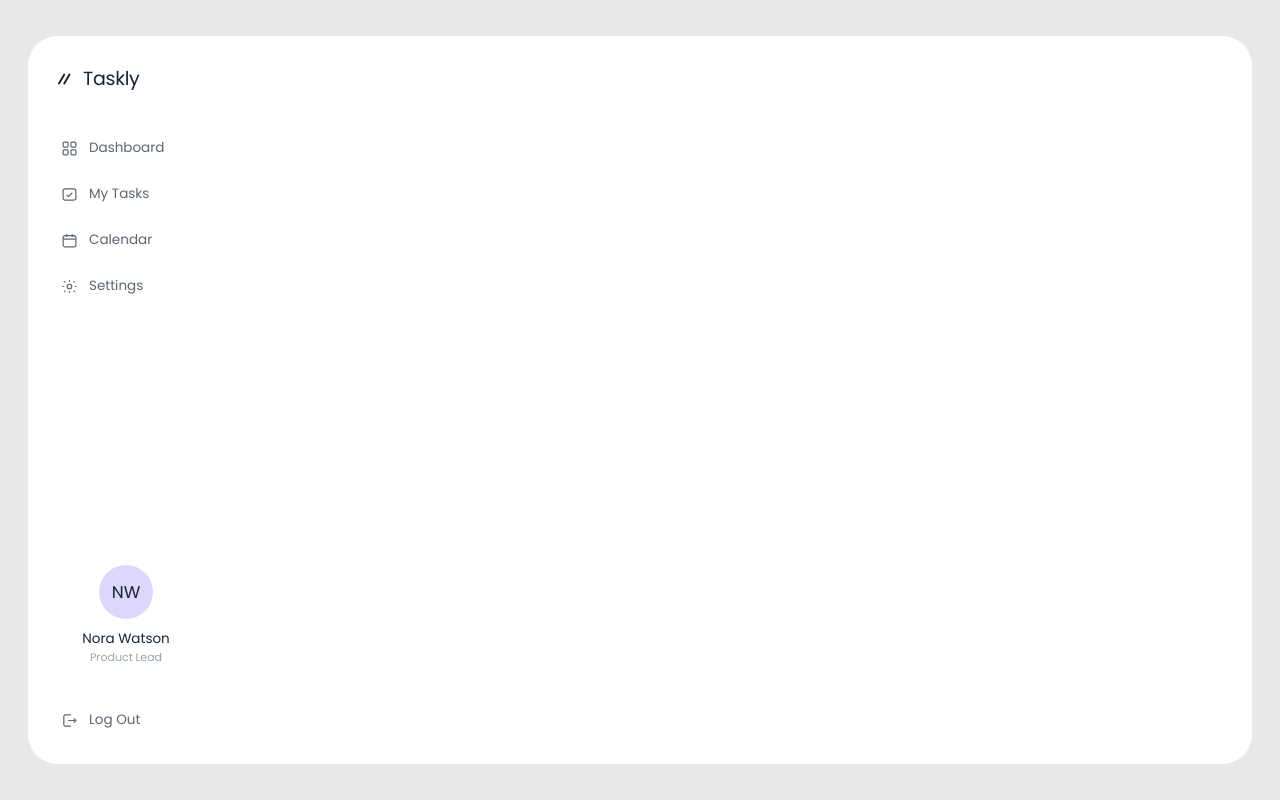
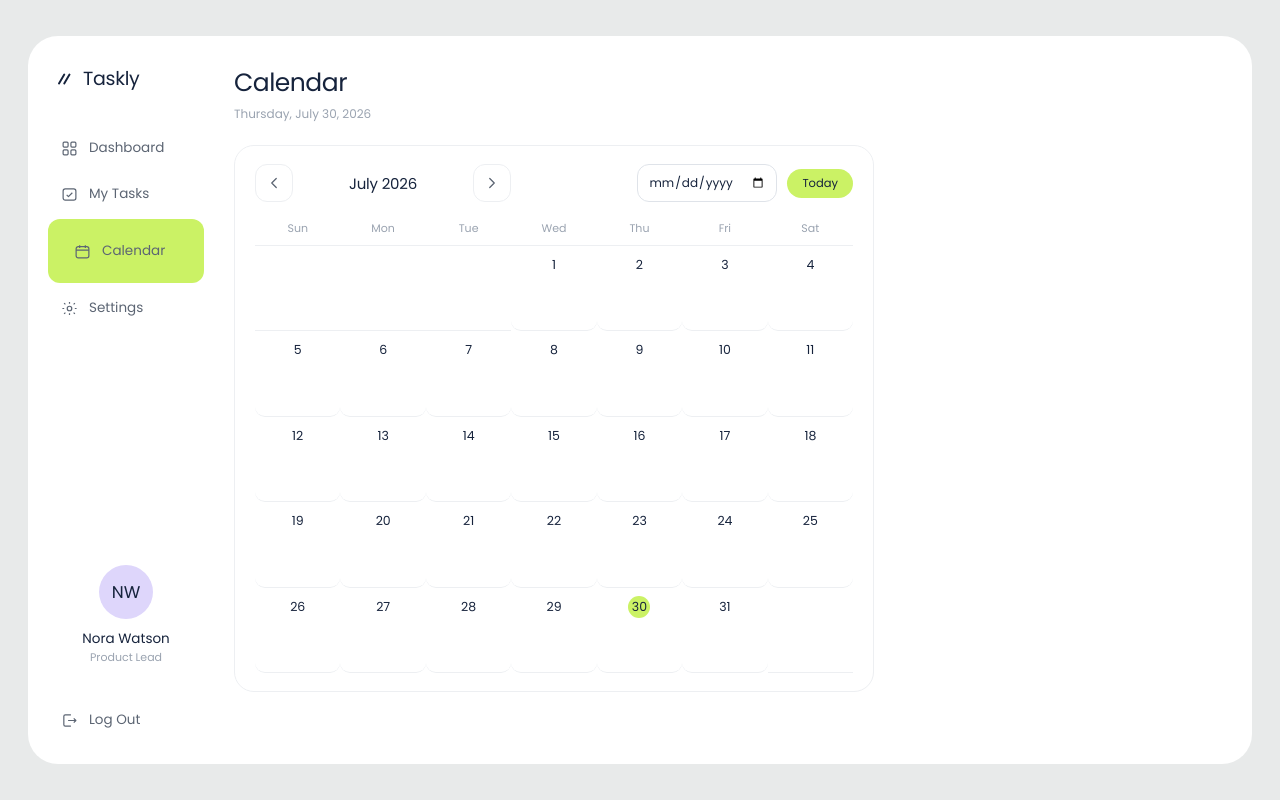
Before and after one commit to serdeljac/TaskApp_Self, a React (Vite) app: page /calendar in a window 1280 px wide. Built offline with nearby package versions, Linux system fonts and the light colour scheme.

Commit message:
Calendar is functional

```diff
--- a/src/App.css
+++ b/src/App.css
@@ -1,8 +1,16 @@
 /*
- * STEP 07 — no new styling. The Dashboard stat cards became functional purely
- * in Dashboard.tsx; `.stat-note-up` was deleted here because computing a real
- * percentage removed the last thing that used it — a hand-written "up" colour
- * for a trend the app has no data to back.
+ * STEP 10 — day cells redesigned to hold a number AND a row of task dots.
+ *
+ * `.calendar-day` switched from centring everything to a column with
+ * `justify-content: space-between`: the number is pinned to the top, the dots
+ * row to the bottom, and that holds regardless of how many dots a day has
+ * because the dots row is always present in the markup (see Calendar.tsx).
+ *
+ * `.calendar-day-today` used to fill the whole square with lime — now that the
+ * square also holds dots, that would wash them out, so the fill moved onto
+ * `.calendar-day-number` alone. `.calendar-day-selected` still rings the whole
+ * cell; it marks a different thing (which cell is picked) and reads fine
+ * surrounding everything, dots included.
  */
 
 :root {
@@ -1023,6 +1031,141 @@
   background: #f5f6f8;
 }
 
+/* ---------- calendar ---------- */
+
+.calendar-card {
+  max-width: 640px;
+}
+
+.calendar-nav {
+  display: flex;
+  align-items: center;
+  gap: 14px;
+}
+
+.calendar-title {
+  min-width: 152px;
+  text-align: center;
+  margin: 0;
+}
+
+.calendar-controls {
+  display: flex;
+  align-items: center;
+  gap: 10px;
+}
+
+.calendar-date-input {
+  padding: 8px 10px;
+  border: 1px solid #dfe3e9;
+  border-radius: var(--r-sm);
+  background: var(--surface);
+  font-size: 12px;
+  color: var(--ink);
+}
+
+.calendar-date-input:focus-visible {
+  outline: none;
+  border-color: var(--ink);
+}
+
+.calendar-weekdays {
+  display: grid;
+  grid-template-columns: repeat(7, 1fr);
+  margin-top: 18px;
+  padding-bottom: 8px;
+  border-bottom: 1px solid var(--line);
+}
+
+.calendar-weekdays span {
+  text-align: center;
+  font-size: 11px;
+  font-weight: 600;
+  color: var(--ink-3);
+}
+
+.calendar-grid {
+  display: grid;
+  grid-template-columns: repeat(7, 1fr);
+}
+
+.calendar-day {
+  position: relative;
+  width: 100%;
+  display: flex;
+  flex-direction: column;
+  align-items: center;
+  justify-content: space-between;
+  aspect-ratio: 1;
+  padding: 8px 4px 7px;
+  font-size: 13px;
+  color: var(--ink);
+  border-bottom: 1px solid var(--line);
+}
+
+button.calendar-day {
+  border-radius: 10px;
+}
+
+button.calendar-day:hover {
+  background: #f5f6f8;
+}
+
+button.calendar-day:focus-visible {
+  outline: 2px solid var(--ink);
+  outline-offset: -2px;
+}
+
+.calendar-day.empty {
+  color: transparent;
+}
+
+.calendar-day-number {
+  display: flex;
+  align-items: center;
+  justify-content: center;
+  width: 22px;
+  height: 22px;
+  border-radius: 50%;
+  font-size: 12.5px;
+  line-height: 1;
+}
+
+.calendar-day-today .calendar-day-number {
+  background: var(--lime);
+  font-weight: 700;
+}
+
+.calendar-day-selected {
+  box-shadow: inset 0 0 0 1.8px var(--violet-ink);
+  border-radius: 10px;
+}
+
+.calendar-day-dots {
+  display: flex;
+  align-items: center;
+  gap: 3px;
+  height: 6px;
+}
+
+.calendar-day-dot {
+  width: 5px;
+  height: 5px;
+  border-radius: 50%;
+  flex-shrink: 0;
+}
+
+.calendar-day-dot-high   { background: var(--high-ink); }
+.calendar-day-dot-medium { background: var(--medium-ink); }
+.calendar-day-dot-low    { background: var(--low-ink); }
+
+.calendar-day-more {
+  font-size: 8px;
+  font-weight: 700;
+  line-height: 1;
+  color: var(--ink-3);
+}
+
 /* ---------- responsive ---------- */
 
 @media (max-width: 1120px) {
--- a/src/App.tsx
+++ b/src/App.tsx
@@ -7,6 +7,7 @@ import './App.css'
 import { Routes, Route, NavLink } from 'react-router-dom'
 import Dashboard from './pages/Dashboard.tsx'
 import MyTasks from './pages/MyTasks.tsx'
+import Calendar from './pages/Calendar.tsx'
 
 function App() {
   return (
@@ -41,6 +42,7 @@ function App() {
               My Tasks
             </NavLink>
 
+            <NavLink to="/calendar" className="nav-item">
               <button type="button" className="nav-item">
                 <svg viewBox="0 0 24 24" className="nav-icon" aria-hidden="true">
                   <rect x="3" y="5" width="18" height="16" rx="3" />
@@ -48,6 +50,7 @@ function App() {
                 </svg>
                 Calendar
               </button>
+            </NavLink>
 
             <button type="button" className="nav-item">
               <svg viewBox="0 0 24 24" className="nav-icon" aria-hidden="true">
@@ -76,6 +79,7 @@ function App() {
           <Routes>
             <Route path="/" element={<Dashboard />} />
             <Route path="/tasks" element={<MyTasks />} />
+            <Route path="/calendar" element={<Calendar />} />
           </Routes>
         </main>
       </div>
--- /dev/null
+++ b/src/pages/Calendar.tsx
@@ -0,0 +1,186 @@
+import { useState } from 'react'
+import type { ChangeEvent } from 'react'
+import { loadTasks, parseDueDate, toDateKey } from '../lib/tasks.ts'
+import type { Priority, Task } from '../lib/tasks.ts'
+
+const WEEKDAY_LABELS = ['Sun', 'Mon', 'Tue', 'Wed', 'Thu', 'Fri', 'Sat']
+const PRIORITY_RANK: Record<Priority, number> = { high: 0, medium: 1, low: 2 }
+const MAX_DOTS = 3
+
+function startOfMonth(date: Date): Date {
+  return new Date(date.getFullYear(), date.getMonth(), 1)
+}
+
+type GridCell = {
+  date: Date
+  inCurrentMonth: boolean
+}
+
+function buildMonthGrid(viewDate: Date): GridCell[] {
+  const year = viewDate.getFullYear()
+  const month = viewDate.getMonth()
+  const firstWeekday = new Date(year, month, 1).getDay()
+  const daysInMonth = new Date(year, month + 1, 0).getDate()
+  const totalCells = Math.ceil((firstWeekday + daysInMonth) / 7) * 7
+
+  const cells: GridCell[] = []
+  for (let i = 0; i < totalCells; i++) {
+    const dayOffset = i - firstWeekday + 1
+    cells.push({
+      date: new Date(year, month, dayOffset),
+      inCurrentMonth: dayOffset >= 1 && dayOffset <= daysInMonth,
+    })
+  }
+  return cells
+}
+
+function groupTasksByDate(tasks: Task[]): Map<string, Task[]> {
+  const byDate = new Map<string, Task[]>()
+  for (const task of tasks) {
+    const existing = byDate.get(task.due)
+    if (existing) existing.push(task)
+    else byDate.set(task.due, [task])
+  }
+  for (const list of byDate.values()) {
+    list.sort((a, b) => PRIORITY_RANK[a.priority] - PRIORITY_RANK[b.priority])
+  }
+  return byDate
+}
+
+function Calendar() {
+  const [viewDate, setViewDate] = useState(() => startOfMonth(new Date()))
+  const [selectedDate, setSelectedDate] = useState<Date | null>(null)
+
+  const today = new Date()
+  const todayKey = toDateKey(today)
+  const selectedKey = selectedDate ? toDateKey(selectedDate) : null
+  const tasksByDate = groupTasksByDate(loadTasks())
+
+  function goToMonth(delta: number) {
+    setViewDate((current) => new Date(current.getFullYear(), current.getMonth() + delta, 1))
+  }
+
+  function goToday() {
+    setViewDate(startOfMonth(new Date()))
+    setSelectedDate(null)
+  }
+
+  function selectDay(date: Date) {
+    setSelectedDate(date)
+  }
+
+  function handleDatePicked(event: ChangeEvent<HTMLInputElement>) {
+    const value = event.target.value
+    if (!value) {
+      setSelectedDate(null)
+      return
+    }
+    const picked = parseDueDate(value)
+    setSelectedDate(picked)
+    setViewDate(startOfMonth(picked))
+  }
+
+  const monthLabel = viewDate.toLocaleDateString(undefined, { month: 'long', year: 'numeric' })
+  const todayLabel = today.toLocaleDateString(undefined, {
+    weekday: 'long',
+    day: 'numeric',
+    month: 'long',
+    year: 'numeric',
+  })
+  const cells = buildMonthGrid(viewDate)
+
+  return (
+    <>
+      <header className="topbar">
+        <div>
+          <h1 className="page-title">Calendar</h1>
+          <p className="page-date">{todayLabel}</p>
+        </div>
+      </header>
+
+      <section className="card calendar-card">
+        <div className="card-head">
+          <div className="calendar-nav">
+            <button type="button" className="icon-button" onClick={() => goToMonth(-1)} aria-label="Previous month">
+              <svg viewBox="0 0 24 24" aria-hidden="true">
+                <path d="M15 6l-6 6 6 6" strokeLinecap="round" strokeLinejoin="round" />
+              </svg>
+            </button>
+            <h2 className="card-title calendar-title">{monthLabel}</h2>
+            <button type="button" className="icon-button" onClick={() => goToMonth(1)} aria-label="Next month">
+              <svg viewBox="0 0 24 24" aria-hidden="true">
+                <path d="M9 6l6 6-6 6" strokeLinecap="round" strokeLinejoin="round" />
+              </svg>
+            </button>
+          </div>
+
+          <div className="calendar-controls">
+            <input
+              type="date"
+              className="calendar-date-input"
+              value={selectedKey ?? ''}
+              onChange={handleDatePicked}
+              aria-label="Jump to date"
+            />
+            <button type="button" className="pill pill-lime" onClick={goToday}>
+              Today
+            </button>
+          </div>
+        </div>
+
+        <div className="calendar-weekdays">
+          {WEEKDAY_LABELS.map((label) => (
+            <span key={label}>{label}</span>
+          ))}
+        </div>
+
+        <div className="calendar-grid">
+          {cells.map((cell) => {
+            const key = toDateKey(cell.date)
+            if (!cell.inCurrentMonth) {
+              return <span className="calendar-day empty" key={key} />
+            }
+
+            const classes = ['calendar-day']
+            if (key === todayKey) classes.push('calendar-day-today')
+            if (key === selectedKey) classes.push('calendar-day-selected')
+
+            const dayTasks = tasksByDate.get(key) ?? []
+            const shownTasks = dayTasks.slice(0, MAX_DOTS)
+            const hiddenCount = dayTasks.length - shownTasks.length
+
+            const dateLabel = cell.date.toLocaleDateString(undefined, {
+              weekday: 'long',
+              day: 'numeric',
+              month: 'long',
+              year: 'numeric',
+            })
+            const taskSuffix =
+              dayTasks.length > 0 ? `, ${dayTasks.length} task${dayTasks.length === 1 ? '' : 's'}` : ''
+
+            return (
+              <button
+                type="button"
+                className={classes.join(' ')}
+                key={key}
+                onClick={() => selectDay(cell.date)}
+                aria-pressed={key === selectedKey}
+                aria-label={`${dateLabel}${taskSuffix}`}
+              >
+                <span className="calendar-day-number">{cell.date.getDate()}</span>
+                <span className="calendar-day-dots" aria-hidden="true">
+                  {shownTasks.map((task) => (
+                    <span className={`calendar-day-dot calendar-day-dot-${task.priority}`} key={task.id} />
+                  ))}
+                  {hiddenCount > 0 && <span className="calendar-day-more">+{hiddenCount}</span>}
+                </span>
+              </button>
+            )
+          })}
+        </div>
+      </section>
+    </>
+  )
+}
+
+export default Calendar
```
Lines whose indentation alone changed are shown as unchanged.
